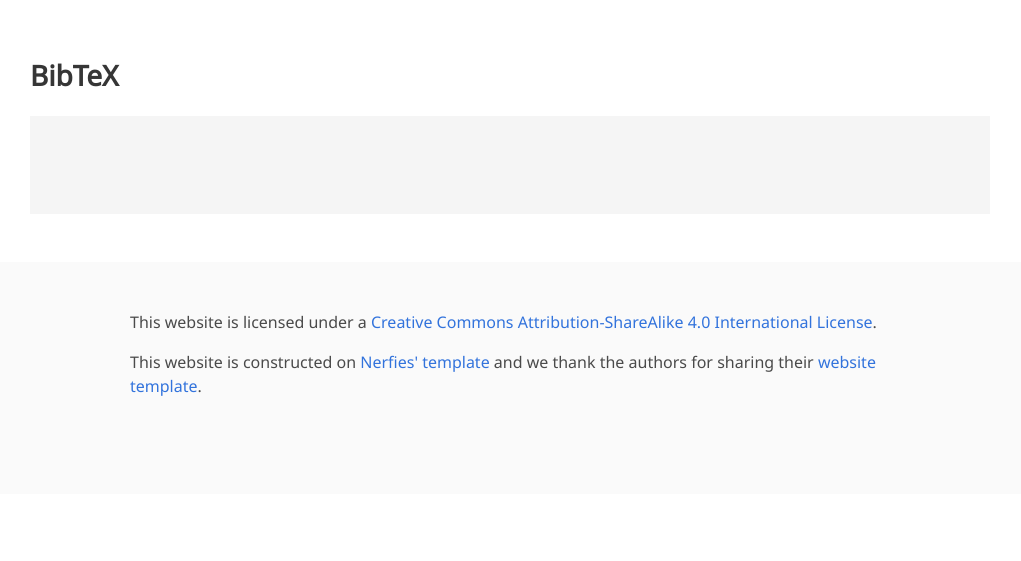
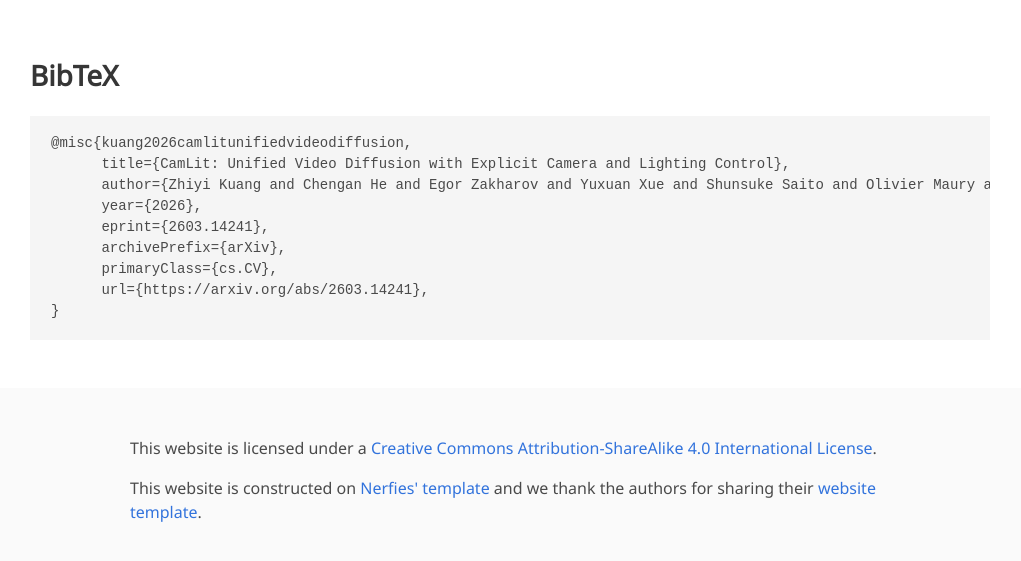
Before and after one commit to Musinghead/musinghead.github.io, a Jekyll site: the page projects/CamLit/index.html, which Jekyll copies as it is, in a window 1280 px wide and 900 px high, scrolled down 3668 px, cut to the strip 280-841 px from the top of the window. Shown: the whole strip, without its empty margins (130-1151 px from the left). Built offline with Jekyll 4.4.1, drawn with Linux system fonts in a browser that asks for light colours; nearby versions of some CDN libraries; some web fonts are replaced; library files that are not in the unit come from our copies; a style sheet for code colours, icons or effects is not loaded; before the commit the page ends 4442 px from its top, so only the background shows below that.

Commit message:
add CamLit arxiv links

```diff
--- a/projects/CamLit/index.html
+++ b/projects/CamLit/index.html
@@ -101,7 +101,7 @@
             <div class="publication-links">
               <!-- PDF Link. -->
               <span class="link-block">
-                <a href=""
+                <a href="https://arxiv.org/pdf/2603.14241"
                    class="external-link button is-normal is-rounded is-dark">
                   <span class="icon">
                       <i class="fas fa-file-pdf"></i>
@@ -110,7 +110,7 @@
                 </a>
               </span>
               <span class="link-block">
-                <a href=""
+                <a href="https://arxiv.org/abs/2603.14241"
                    class="external-link button is-normal is-rounded is-dark">
                   <span class="icon">
                       <i class="ai ai-arxiv"></i>
@@ -443,9 +443,15 @@
 <section class="section" id="BibTeX">
   <div class="container is-max-desktop content">
     <h2 class="title">BibTeX</h2>
-    <pre><code>
-
-    </code></pre>
+    <pre><code>@misc{kuang2026camlitunifiedvideodiffusion,
+      title={CamLit: Unified Video Diffusion with Explicit Camera and Lighting Control},
+      author={Zhiyi Kuang and Chengan He and Egor Zakharov and Yuxuan Xue and Shunsuke Saito and Olivier Maury and Timur Bagautdinov and Youyi Zheng and Giljoo Nam},
+      year={2026},
+      eprint={2603.14241},
+      archivePrefix={arXiv},
+      primaryClass={cs.CV},
+      url={https://arxiv.org/abs/2603.14241},
+}</code></pre>
   </div>
 </section>
 
```
Also changed, not shown: 1 other file.
